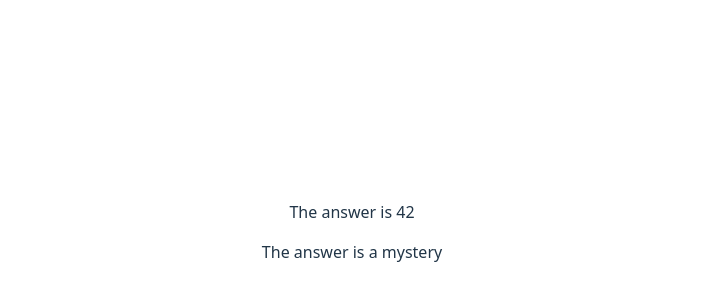
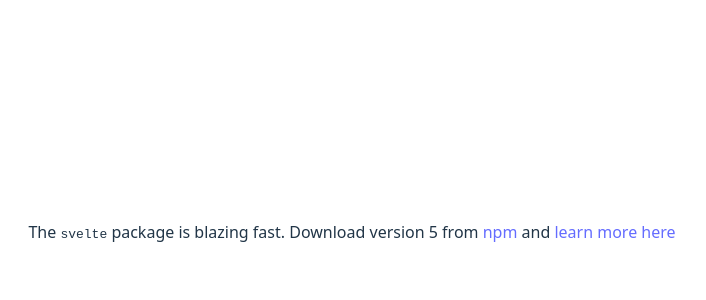
Before and after one commit to Andy-Castle/SvelteTutorialBasicAdvanced, a Svelte app: page / in a window 1280 px wide. Shown: the part 168-468 px from the top of the page, without its empty margins (288-994 px from the left). Built offline with nearby package versions, Linux system fonts and the light colour scheme.

Commit message:
Spread props, aqui se vio en vez de pasarle un dato por objeto, podemos pasarle todo el objeto y como podemos destructurar el prop a nuestra manera

```diff
--- a/src/App.svelte
+++ b/src/App.svelte
@@ -11,9 +11,10 @@
   // import Effects from "./Basic Svelte/Reactivity/Effects.svelte";
   // import UniversalReactivity from "./Basic Svelte/Reactivity/UniversalReactivity/UniversalReactivity.svelte";
   // import DeclaringProps from "./Basic Svelte/Props/DeclaringProps/DeclaringProps.svelte";
-  import DefaultValues from "./Basic Svelte/Props/DefaultValues/DefaultValues.svelte";
+  // import DefaultValues from "./Basic Svelte/Props/DefaultValues/DefaultValues.svelte";
+  import SpreadProps from "./Basic Svelte/Props/SpreadProps/SpreadProps.svelte";
 </script>
 
 <main>
-<DefaultValues/>
+<SpreadProps/>
 </main>
--- /dev/null
+++ b/src/Basic Svelte/Props/SpreadProps/PackageInfo.svelte
@@ -0,0 +1,17 @@
+<script>
+	let { name, version, description, website } = $props();
+
+  // En este caso se puede tener un objeto que contenga todo los datos
+  //usando una propiedad de descanso
+  // let {name, ...stuff} = $props();
+
+  //o saltando desestructuracion en conjunto
+  // let stuff = $props();
+  // console.log(stuff.name, stuff.version, stuff.description, stuff.website)
+
+</script>
+
+<p>
+	The <code>{name}</code> package is {description}. Download version {version} from
+	<a href="https://www.npmjs.com/package/{name}">npm</a> and <a href={website}>learn more here</a>
+</p>
--- /dev/null
+++ b/src/Basic Svelte/Props/SpreadProps/SpreadProps.svelte
@@ -0,0 +1,22 @@
+<script>
+	import PackageInfo from './PackageInfo.svelte';
+
+	const pkg = {
+		name: 'svelte',
+		version: 5,
+		description: 'blazing fast',
+		website: 'https://svelte.dev'
+	};
+</script>
+
+<!-- En este caso se nos olvido pasar el prop de name -->
+<!-- <PackageInfo
+  name={pkg.name}
+	version={pkg.version}
+	description={pkg.description}
+	website={pkg.website}
+/> -->
+
+<!-- Pero datos que las propiedades de pkg corresponden a las propiedades
+ esperadas del componente, podemos extenderlas en el componente -->
+ <PackageInfo {...pkg}/>
```
